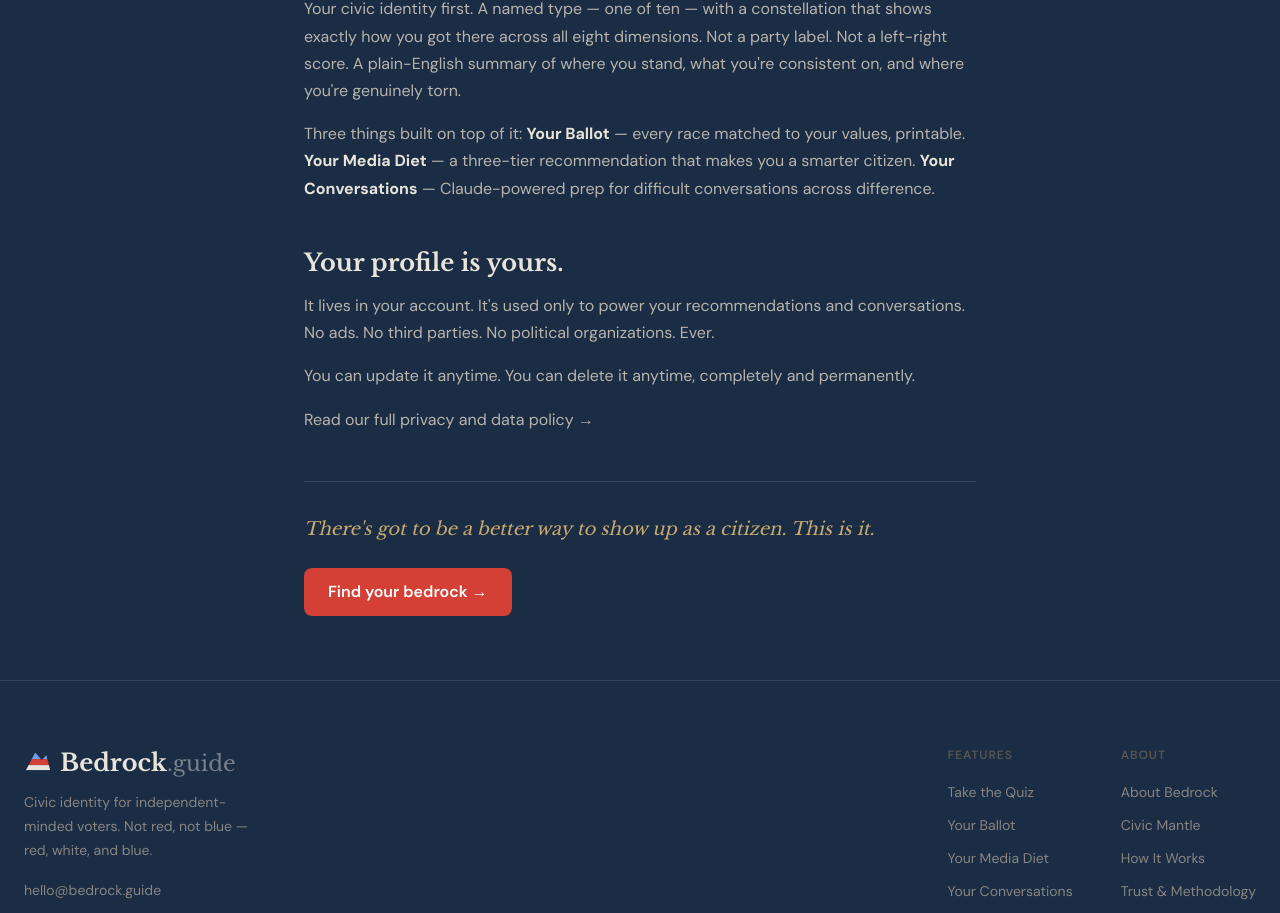
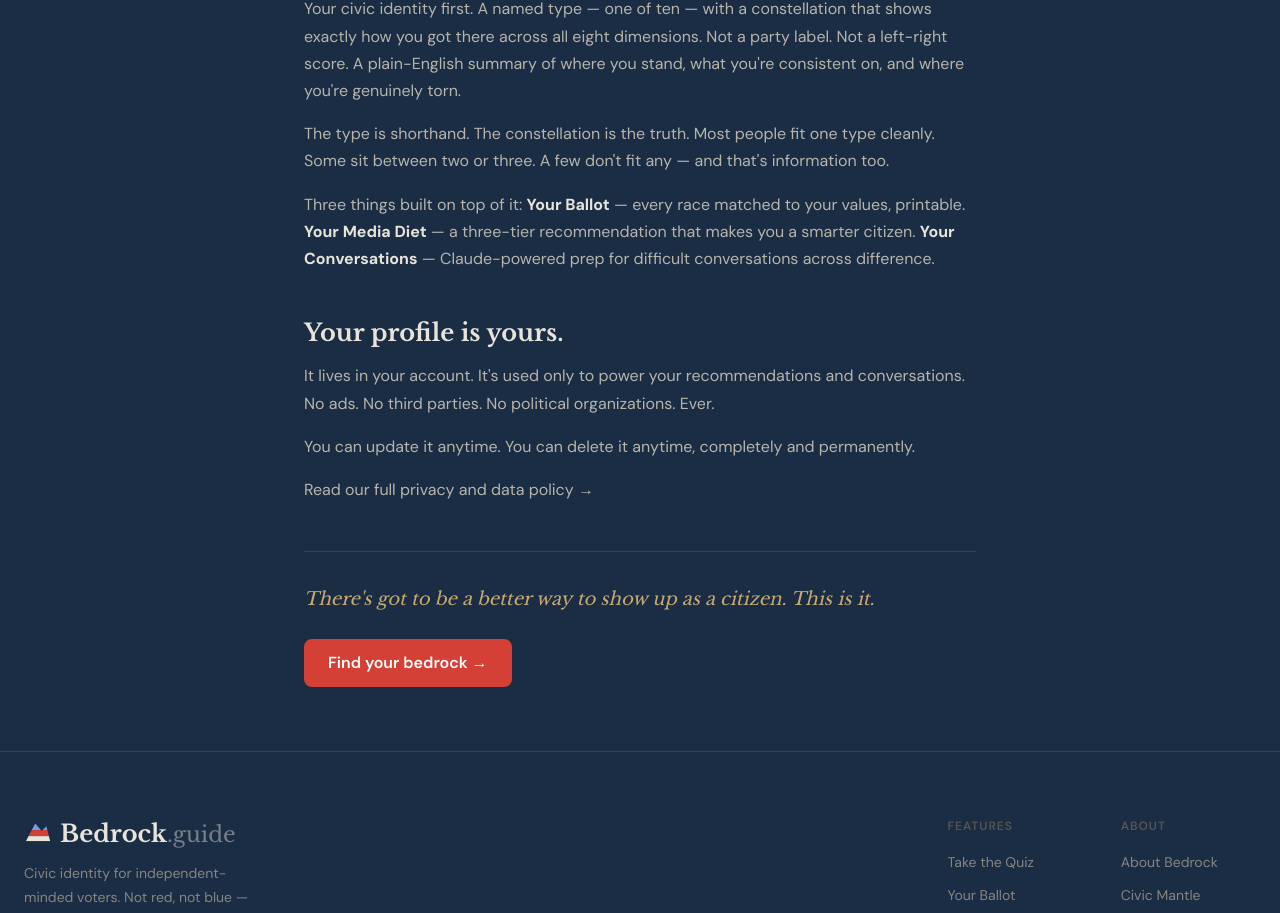
Before and after one commit to mattb2518/bedrock, a Next.js app: page /how-it-works in a window 1280 px wide. Shown: the part 2340-3253 px from the top of the page. Built offline with nearby package versions, Linux system fonts and the light colour scheme; no server answers.

Commit message:
Copy edits: type-as-shorthand framing in How It Works, party-lines clarifier in Layer 4 intro

```diff
--- a/src/app/how-it-works/page.tsx
+++ b/src/app/how-it-works/page.tsx
@@ -80,6 +80,7 @@ export default function HowItWorksPage() {
         <section>
           <h2 style={{ fontFamily: "var(--font-display)", fontSize: "var(--text-h3)", color: "var(--color-text-primary)", marginBottom: "var(--space-4)" }}>What you get.</h2>
           <p style={{ fontFamily: "var(--font-body)", fontSize: "var(--text-body)", color: "var(--color-text-secondary)", lineHeight: "var(--leading-relaxed)", marginBottom: "var(--space-4)" }}>Your civic identity first. A named type — one of ten — with a constellation that shows exactly how you got there across all eight dimensions. Not a party label. Not a left-right score. A plain-English summary of where you stand, what you're consistent on, and where you're genuinely torn.</p>
+          <p style={{ fontFamily: "var(--font-body)", fontSize: "var(--text-body)", color: "var(--color-text-secondary)", lineHeight: "var(--leading-relaxed)", marginBottom: "var(--space-4)" }}>The type is shorthand. The constellation is the truth. Most people fit one type cleanly. Some sit between two or three. A few don't fit any — and that's information too.</p>
           <p style={{ fontFamily: "var(--font-body)", fontSize: "var(--text-body)", color: "var(--color-text-secondary)", lineHeight: "var(--leading-relaxed)" }}>Three things built on top of it: <strong style={{ color: "var(--color-text-primary)" }}>Your Ballot</strong> — every race matched to your values, printable. <strong style={{ color: "var(--color-text-primary)" }}>Your Media Diet</strong> — a three-tier recommendation that makes you a smarter citizen. <strong style={{ color: "var(--color-text-primary)" }}>Your Conversations</strong> — Claude-powered prep for difficult conversations across difference.</p>
         </section>
 
```
Also changed, not shown: 1 other file (tests, documents, lock files or other folders).
